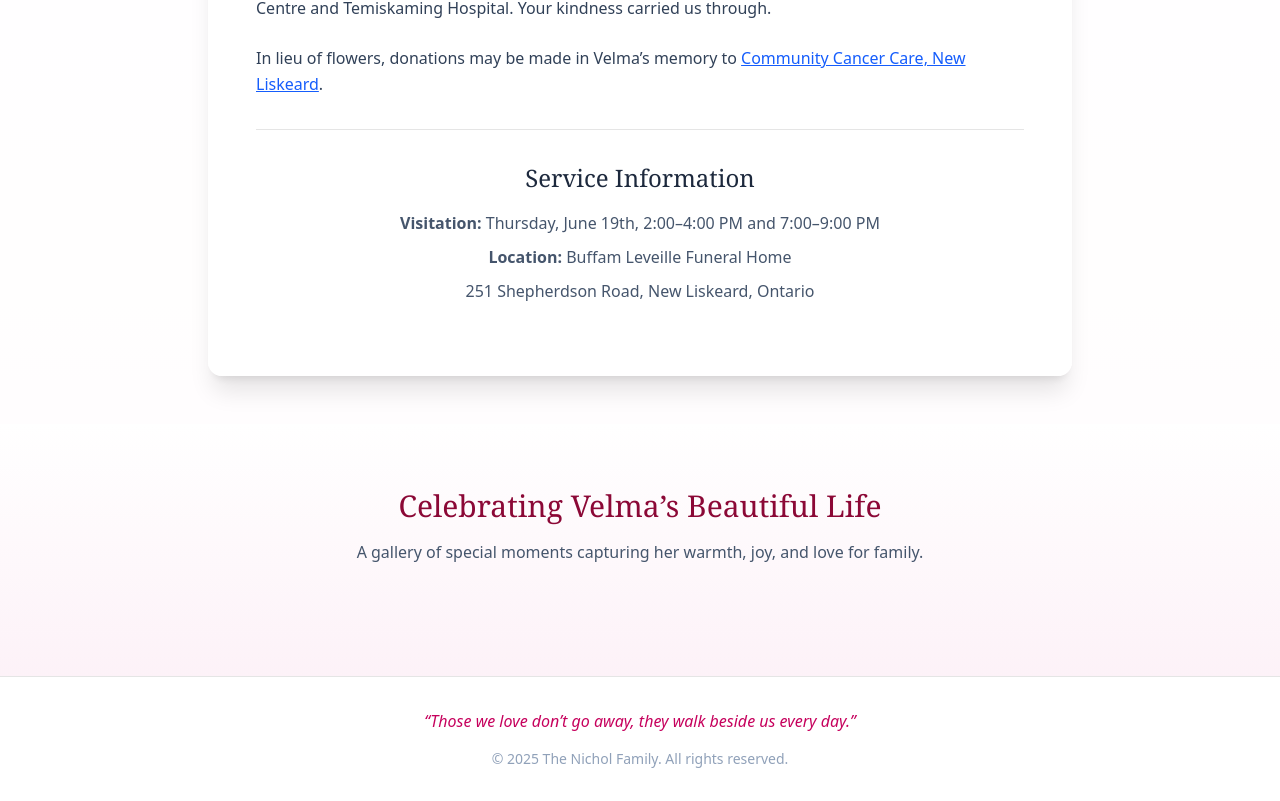
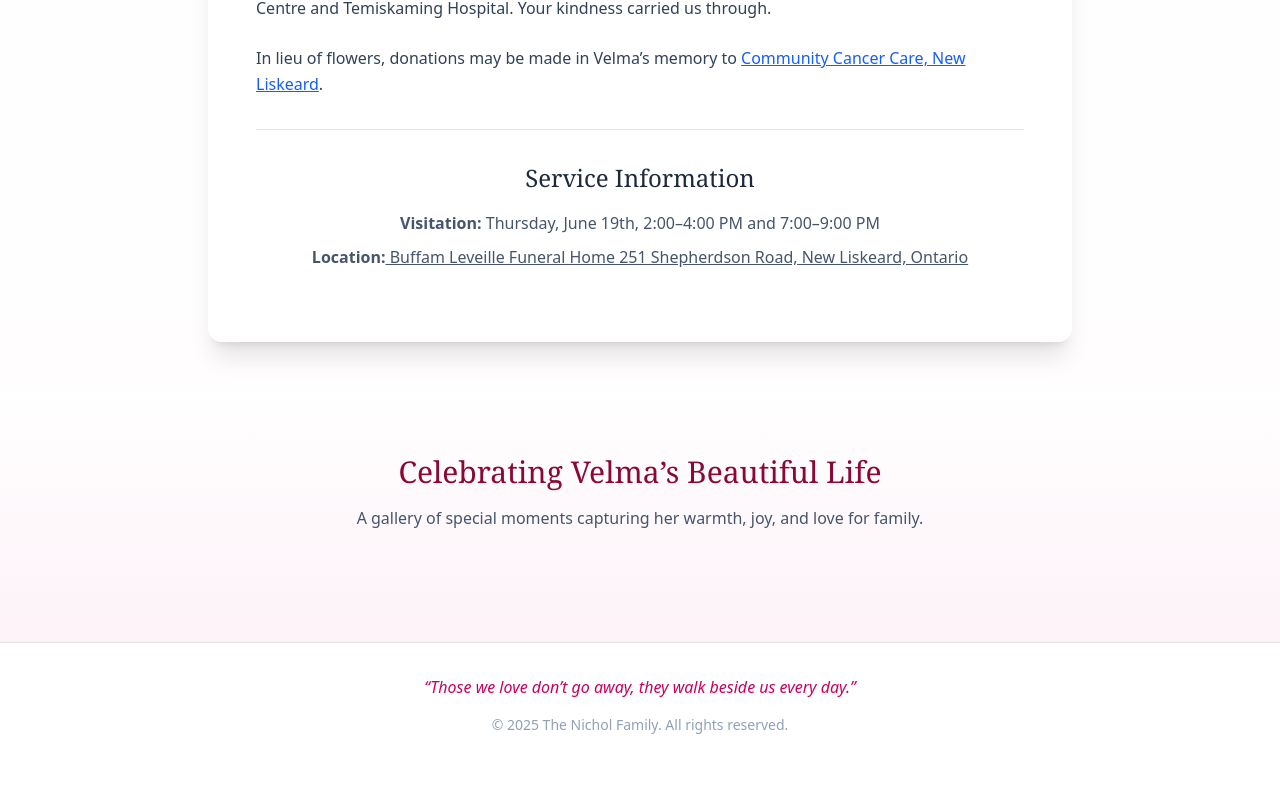
Before and after one commit to vaibhavjain-bot/velmaOrb, a Next.js app: page / in a window 1280 px wide. Shown: the part 1345-2146 px from the top of the page. After the commit the page ends 2112 px from the top, so only its background shows below. Built offline with nearby package versions, Linux system fonts and the light colour scheme.

Commit message:
fixed the location to be clickable on maps

```diff
--- a/app/page.tsx
+++ b/app/page.tsx
@@ -94,8 +94,8 @@ export default function ObituaryPage() {
                   <h3 className="text-2xl font-serif text-slate-800">Service Information</h3>
                   <div className="space-y-2 text-slate-600">
                     <p><strong>Visitation:</strong> Thursday, June 19th, 2:00–4:00 PM and 7:00–9:00 PM</p>
-                    <p><strong>Location:</strong> Buffam Leveille Funeral Home</p>
-                    <p>251 Shepherdson Road, New Liskeard, Ontario</p>
+                    <p><strong>Location:</strong><Link className="underline hover:text-blue-800" href="https://maps.app.goo.gl/8xje7Esj2fZkCzie6"> Buffam Leveille Funeral Home
+                    251 Shepherdson Road, New Liskeard, Ontario</Link></p>
                   </div>
                 </div>
               </div>
```
